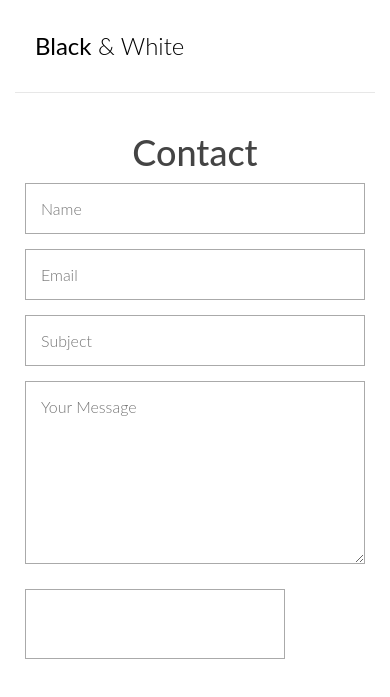
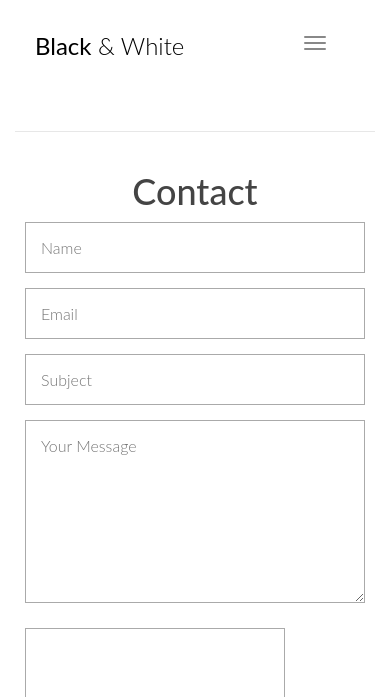
Before and after one commit to lidd/blog, a Django app: page /contact/ in a window 390 px wide. Shown: the top 697 px of the page. Run offline with Django 3.2, Linux system fonts and the light colour scheme; some libraries are stand-ins or nearby versions; some web fonts are replaced.

Commit message:
页面显示完整

```diff
--- a/static/css/custom.css
+++ b/static/css/custom.css
@@ -135,6 +135,8 @@ figure {
 .main-nav {
 	margin-top: 11px;
 	max-width: 95%;
+	background-color:transparent;
+	border:transparent;
 }
 
 .main-nav a {
@@ -170,7 +172,7 @@ figure {
  */
 
 .cl-effect-11 a {
-	padding: 10px 0;
+	padding: 10px;
 	color: #0972b4;
 	text-shadow: none;
 }
@@ -749,6 +751,8 @@ figure {
 @media (max-width: 991px) {
 	.main-nav a {
 		margin-right: 20px;
+		background-color：transparent !important;
+	    border：transparent;
 	}
 
 	#header-search-box {
@@ -764,7 +768,8 @@ figure {
 	}
 
 	.main-nav {
-		margin-top: 2px;
+		background-color:transparent !important;
+	    border:transparent;
 	}
 
 	.btn-5 span {
--- a/static/js/script.js
+++ b/static/js/script.js
@@ -111,9 +111,8 @@ if ( typeof define === 'function' && define.amd ) {
 })( window );
 
 (function() {
-    var triggerBttn = document.getElementById( 'trigger-overlay' ),
         overlay = document.querySelector( 'div.overlay' ),
-        closeBttn = overlay.querySelector( 'button.overlay-close' );
+        closeBttn = document.querySelector( 'button.overlay-close' );
         transEndEventNames = {
             'WebkitTransition': 'webkitTransitionEnd',
             'MozTransition': 'transitionend',
@@ -146,7 +145,5 @@ if ( typeof define === 'function' && define.amd ) {
             classie.add( overlay, 'open' );
         }
     }
-
-    triggerBttn.addEventListener( 'click', toggleOverlay );
     closeBttn.addEventListener( 'click', toggleOverlay );
 })();
--- a/templates/base.html
+++ b/templates/base.html
@@ -19,7 +19,6 @@
     <script src="{% static 'js/bootstrap.min.js'%}"></script>
     <script src="{% static 'js/pace.min.js'%}"></script>
     <script src="{% static 'js/modernizr.custom.js' %}"></script>
-    <script src="{% static 'js/script.js'%}"></script>
 </head>
 <body>
 {% static 'img/me.jpg' as avatar%}
@@ -34,5 +33,8 @@
 {% block footer %}
     {% include "footer.html" %}
 {% endblock %}
+{% block script%}
+    <script src="{% static 'js/script.js'%}"></script>
+{% endblock%}
 </body>
 </html>
--- a/templates/blog_nav.html
+++ b/templates/blog_nav.html
@@ -13,11 +13,14 @@
             </div>
             <!-- col-md-4 -->
             <div class="col-md-8 col-sm-7 col-xs-4">
-                <nav class="main-nav" role="navigation">
+                <nav class="main-nav navbar navbar-default">
                     <div class="navbar-header">
-                        <button type="button" id="trigger-overlay" class="navbar-toggle">
-                            <span class="ion-navicon"></span>
-                        </button>
+                        <button type="button" class="navbar-toggle" data-toggle="collapse"
+                            data-target="#bs-example-navbar-collapse-1">
+                        <span class="icon-bar"></span>
+                        <span class="icon-bar"></span>
+                        <span class="icon-bar"></span>
+                    </button>
                     </div>
 
                     <div class="collapse navbar-collapse" id="bs-example-navbar-collapse-1">
@@ -31,7 +34,7 @@
                     <!-- /.navbar-collapse -->
                 </nav>
                 <div id="header-search-box">
-                    <a id="search-menu" href="#"><span id="search-icon" class="ion-ios-search-strong"></span></a>
+                    <a id="search-menu" href="#"><span class="glyphicon glyphicon-search"></span></a>
 
                     <div id="search-form" class="search-form">
                         <form role="search" method="get" id="searchform" action="#">
--- a/templates/contact.html
+++ b/templates/contact.html
@@ -17,7 +17,7 @@
                                     <input type="email" name="email" placeholder="Email" required>
                                     <input type="text" name="subject" placeholder="Subject" required>
                                     <textarea name="message" rows="7" placeholder="Your Message" required></textarea>
-                                    <button class="btn-send btn-5 btn-5b ion-ios-paperplane"><span>Drop Me a Line</span>
+                                    <button class="btn-send btn-5 btn-5b ion-ios-paperplane"><span>Send</span>
                                     </button>
                                 </div>
                             </div>
```
